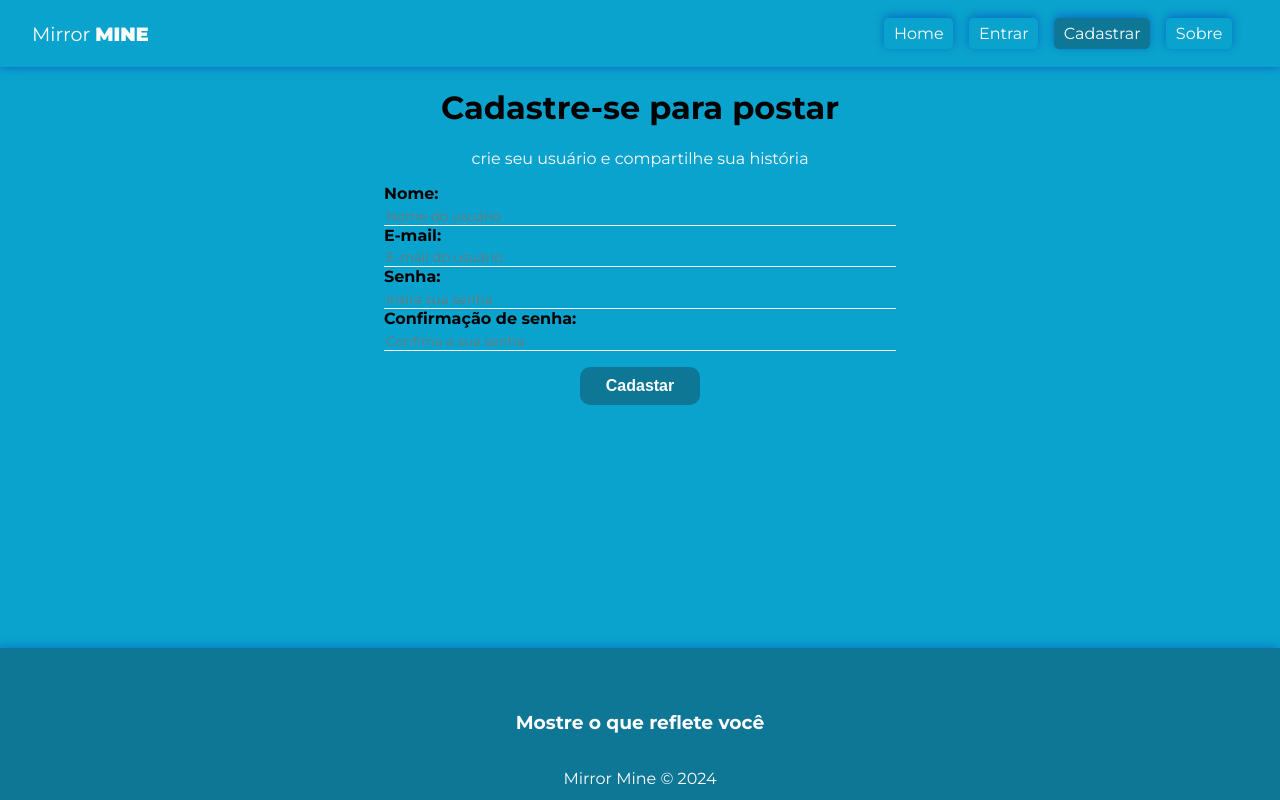
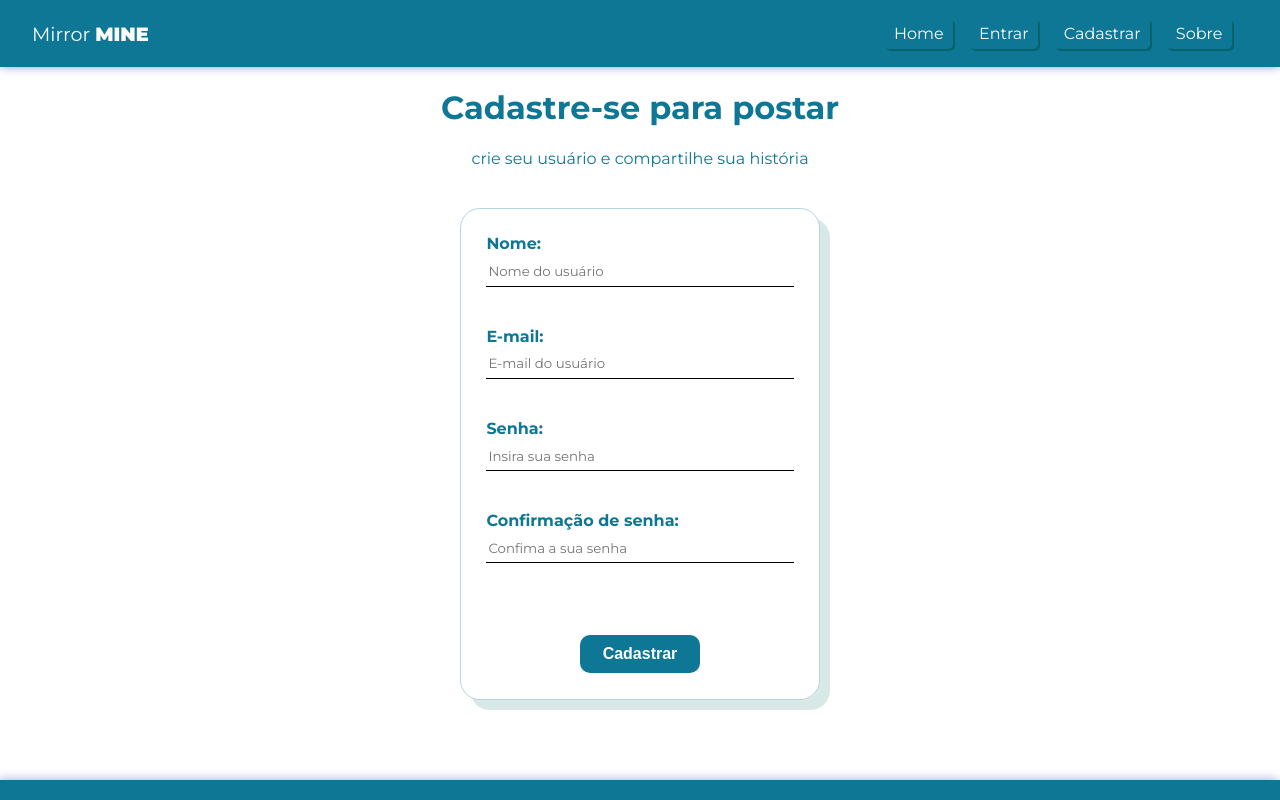
Before and after one commit to hiensenn/Mirror_Mine, a React (Create React App) app: page /register in a window 1280 px wide. Shown: the top 800 px of the page. Built offline with nearby package versions, Linux system fonts and the light colour scheme.

Commit message:
Creating auth hook and resgistering user

```diff
--- a/src/compoents/NavBar.module.css
+++ b/src/compoents/NavBar.module.css
@@ -4,7 +4,7 @@
     justify-content: space-between;
     align-items: center;
     padding: 0.5em 2em;
-
+    background-color: #0d7795;
   }
 
   .brand {
@@ -35,7 +35,7 @@
   .links_list li a {
     padding: 0.4em 0.6em;
     color: rgb(253, 253, 253);
-    box-shadow: rgba(8, 14, 183, 0.378) 0px -2px 10px 0px;
+    box-shadow: rgba(4, 86, 80, 0.628) 2px 2px;
     border-radius: 5px;
   }
 
--- a/src/firebase/config.js
+++ b/src/firebase/config.js
@@ -1,5 +1,5 @@
 import { initializeApp } from "firebase/app";
-import { getFireStore } from "firebase/firebase";
+import { getFirestore } from "firebase/firestore";
 
 const firebaseConfig = {
   apiKey: "AIzaSyBh6jPKey3mmkTKkw5Nk3_zjdLGLySicFk",
@@ -11,6 +11,6 @@
 };
 
 const app = initializeApp(firebaseConfig);
-const db = getFireStore(app);
+const db = getFirestore(app);
 
 export { db };
--- /dev/null
+++ b/src/hooks/useAuthentication.js
@@ -0,0 +1,87 @@
+import { db } from "../firebase/config";
+
+import {
+  getAuth,
+  createUserWithEmailAndPassword,
+  signInWithEmailAndPassword,
+  updateProfile,
+  signOut,
+} from "firebase/auth";
+
+import { useState, useEffect } from "react";
+
+export const useAuthentication = () => {
+  const [error, setError] = useState(null);
+  const [loading, setLoading] = useState(null);
+
+
+
+  //cleanup
+  //deal with memory leak
+  const [cancelled, setCancelled] = useState(false);
+
+  const auth = getAuth();
+
+  function checkIfIsCancelled() {
+    if (cancelled) {
+      return;
+    }
+  }
+
+  //creating user
+
+  const createUser = async (data) => {
+    checkIfIsCancelled();
+    setLoading(true);
+    setError(null);
+
+    try {
+      const { user } = await createUserWithEmailAndPassword(
+        auth,
+        data.email,
+        data.password
+      );
+
+      await updateProfile(user, {
+        displayName: data.displayName,
+      });
+
+      setLoading(false);
+
+      return user;
+    } catch (error) {
+      console.log(error.message);
+      console.log(typeof error.message);
+
+
+      let systemErrorMessage;
+
+      if (error.message.includes("Password")) {
+        systemErrorMessage = "A senha pecisa conter pelo menos 6 caracteres";
+      } else if (error.message.includes("email-already")) {
+        systemErrorMessage = "E-mail já cadastrado"
+
+      } else {
+        systemErrorMessage =
+          "Ocorreu um erro, por favor tente novamente mais tarde";
+      }
+
+      setLoading(false);
+
+      setError(systemErrorMessage);
+
+    }
+
+  };
+
+  useEffect(() => {
+    return () => setCancelled(true);
+  }, []);
+
+  return {
+    auth,
+    createUser,
+    error,
+    loading,
+  };
+};
--- a/src/index.css
+++ b/src/index.css
@@ -1,7 +1,7 @@
 @import url('https://fonts.googleapis.com/css2?family=Montserrat:ital,wght@0,100..900;1,100..900&display=swap');
 
 body{
-  background-color: rgb(10, 163, 205);
+  color: #0d7795;
   padding: 0;
   margin: 0;
   font-family: "Montserrat", sans-serif;
@@ -38,17 +38,21 @@
 /* form styles */
 
 form {
-  max-width: 40%;
-  margin: 0 auto;
+  max-width: 24%;
+  margin: 40px auto;
+  border: 1px solid #0d77954f;
+  padding: 2%;
+  border-radius: 20px;
+  box-shadow: rgba(5, 112, 105, 0.158) 10px 10px;
 }
 label{
   display: flex;
   flex-direction: column;
-  margin-bottom: 1em;
+  margin-bottom: 2em;
  }
 
  label span{
-  margin-bottom: .3em;
+  margin-bottom: .6em;
   font-weight: bold;
   text-align: left;
  }
@@ -57,8 +61,11 @@
  textarea{
   box-sizing: border-box;
   border: none;
-  border-bottom: 1px solid rgb(253, 253, 253);
+  border-bottom: 1px solid black;
   background-color: transparent;
+  margin-bottom: 3em;
+  padding-bottom: 0.5em;
+
  }
  .btn{
   background-color: #0d7795;
--- a/src/pages/Register/Register.js
+++ b/src/pages/Register/Register.js
@@ -1,3 +1,4 @@
+import { useAuthentication } from "../../hooks/useAuthentication";
 import styles from "./Register.module.css";
 import { useState, useEffect } from "react";
 
@@ -6,10 +7,11 @@
   const [email, setEmail] = useState("");
   const [password, setPassword] = useState("");
   const [confirmPassword, setConfirmPassword] = useState("");
-
   const [error, setError] = useState("");
 
-  const handleSubmit = (e) => {
+  const { createUser, error: authError, loading } = useAuthentication();
+
+  const handleSubmit = async (e) => {
     e.preventDefault();
 
     setError("");
@@ -26,8 +28,19 @@
       return;
     }
 
-    console.log(user)
+    setPassword("");
+    setConfirmPassword("");
+
+    const res = await createUser(user);
+
+    console.log(res);
   };
+
+  useEffect(() => {
+    if (authError) {
+      setError(authError);
+    }
+  }, [authError]);
 
   return (
     <div className={styles.register}>
@@ -76,9 +89,13 @@
             onChange={(e) => setConfirmPassword(e.target.value)}
           />
         </label>
-        <button type="submit" className="btn">
-          Cadastar
-        </button>
+        {!loading && <button type="submit" className="btn">Cadastrar</button>}
+        {loading && (
+          <button className="btn" disabled>
+            Aguarde...
+          </button>
+        )}
+
         {error && <p className="error">{error}</p>}
       </form>
     </div>
--- a/src/pages/Register/Register.module.css
+++ b/src/pages/Register/Register.module.css
@@ -1,7 +1,10 @@
+
 .register{
+    width: 100%;
     text-align: center;
+
 }
 
 .register p {
-    color: rgb(253, 253, 253);
+    color:  #0d7795;
 }
```
Also changed, not shown: public/mirror.jpg (added).
